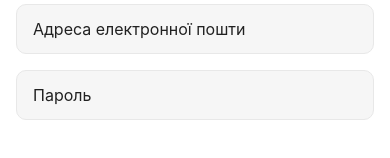
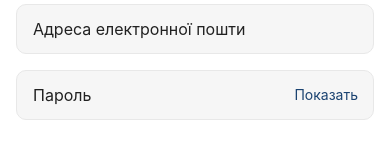
Before and after one commit to Aratskov/react-native, a React Native app: screen / in a window 390 px wide. Shown: the part 541-699 px from the top of the page. Built offline with nearby package versions, Linux system fonts and the light colour scheme.

Commit message:
add button

```diff
--- a/App.js
+++ b/App.js
@@ -5,7 +5,6 @@ import {
   KeyboardAvoidingView,
   TouchableWithoutFeedback,
   Keyboard,
-  ScrollView,
   Platform,
 } from "react-native";
 
--- a/src/component/Input.jsx
+++ b/src/component/Input.jsx
@@ -1,7 +1,13 @@
 import { useState } from "react";
 import { TextInput, StyleSheet } from "react-native";
 
-export const Input = ({ value, setValue, placeholder, last }) => {
+export const Input = ({
+  value,
+  setValue,
+  placeholder,
+  last,
+  secureTextEntry,
+}) => {
   const [isFocused, setIsFocused] = useState(false);
 
   const inputStyle = [styles.input, isFocused && styles.inputFocus];
@@ -17,7 +23,7 @@ export const Input = ({ value, setValue, placeholder, last }) => {
       style={inputStyle}
       onFocus={() => setIsFocused(true)}
       onBlur={() => setIsFocused(false)}
-      //   secureTextEntry
+      secureTextEntry={secureTextEntry}
     />
   );
 };
--- a/src/screens/RegistrationScreen.jsx
+++ b/src/screens/RegistrationScreen.jsx
@@ -3,9 +3,8 @@ import {
   View,
   ActivityIndicator,
   Image,
-  KeyboardAvoidingView,
-  TouchableWithoutFeedback,
-  Keyboard,
+  SafeAreaView,
+  Text,
 } from "react-native";
 import { useState } from "react";
 import * as ImagePicker from "expo-image-picker";
@@ -20,6 +19,7 @@ export const RegistrationScreen = () => {
   const [email, setEmail] = useState("");
   const [password, setPassword] = useState("");
   const [image, setImage] = useState("");
+  const [showPassword, SetShowPassword] = useState(true);
 
   const onSignInPressed = () => {
     console.warn({ login, email, password });
@@ -48,10 +48,10 @@ export const RegistrationScreen = () => {
     }
   };
 
-  console.log(image);
+  console.log(showPassword);
 
   return (
-    <View style={styles.innerContainer}>
+    <SafeAreaView style={styles.innerContainer}>
       <View style={styles.imageContainer}>
         {image ? (
           <>
@@ -83,12 +83,17 @@ export const RegistrationScreen = () => {
           setValue={setEmail}
           placeholder="Адреса електронної пошти"
         />
+        <View>
           <Input
             value={password}
             setValue={setPassword}
             placeholder="Пароль"
             last={true}
+            secureTextEntry={showPassword}
+
           />
+          <Text onPress={()=>SetShowPassword(!showPassword)} style={styles.securityText}>{showPassword?"Показать":"Cкрыть"}</Text>
+        </View>
       </View>
 
       <MainButton title="Зареєстуватися" onPress={onSignInPressed} />
@@ -97,7 +102,7 @@ export const RegistrationScreen = () => {
         type="SECOND"
         onPress={onLoginInPressed}
       />
-    </View>
+    </SafeAreaView>
   );
 };
 
@@ -121,4 +126,10 @@ const styles = StyleSheet.create({
   wrap: {
     marginBottom: 40,
   },
+  securityText: {
+    position: 'absolute',
+    right: 16,
+    top: 16,
+    color: '#1B4371'
+  }
 });
```
Also changed, not shown: src/screens/LoginScreen.jsx (+5 -5 lines). Lines whose indentation alone changed are shown as unchanged.
